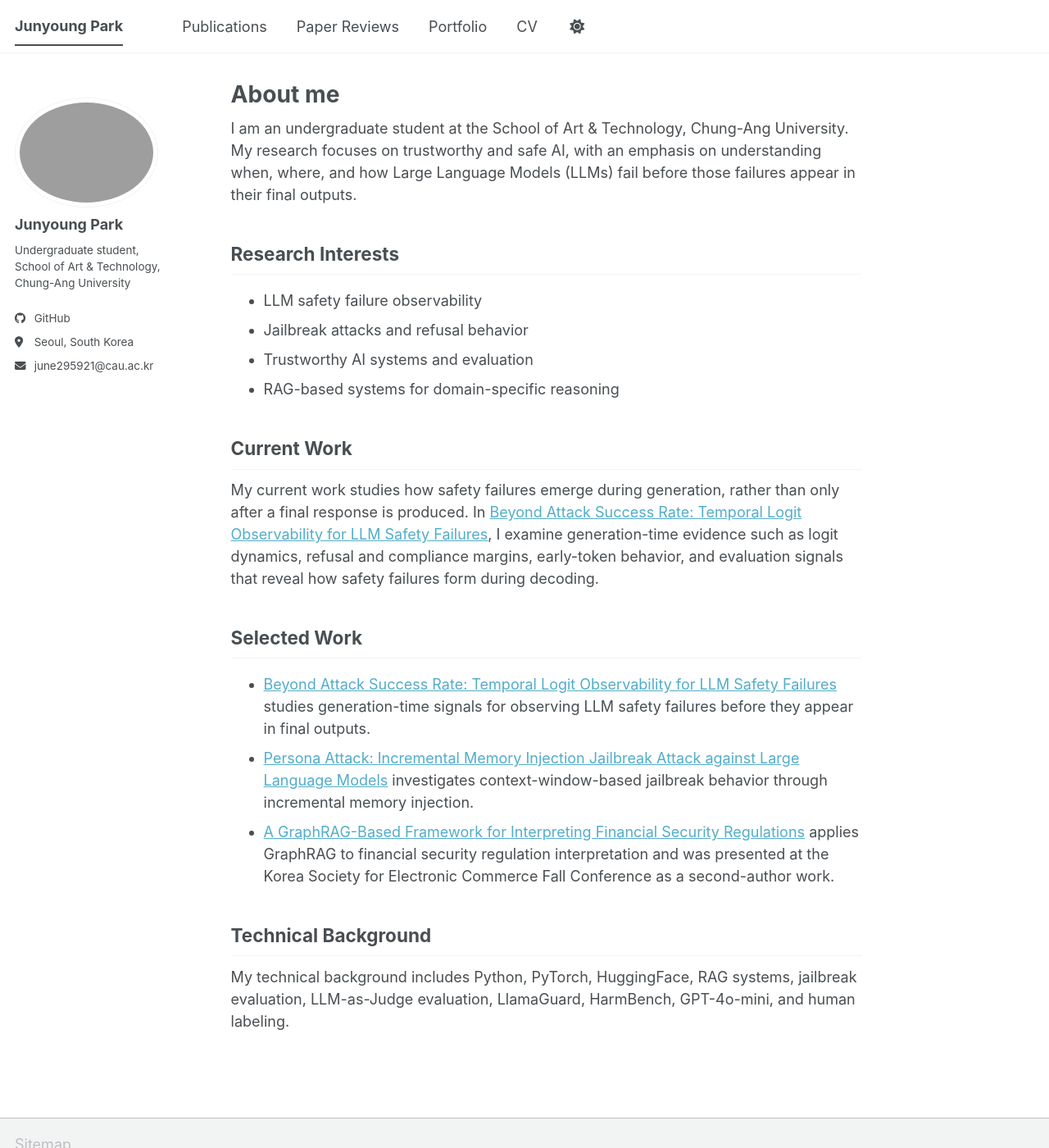
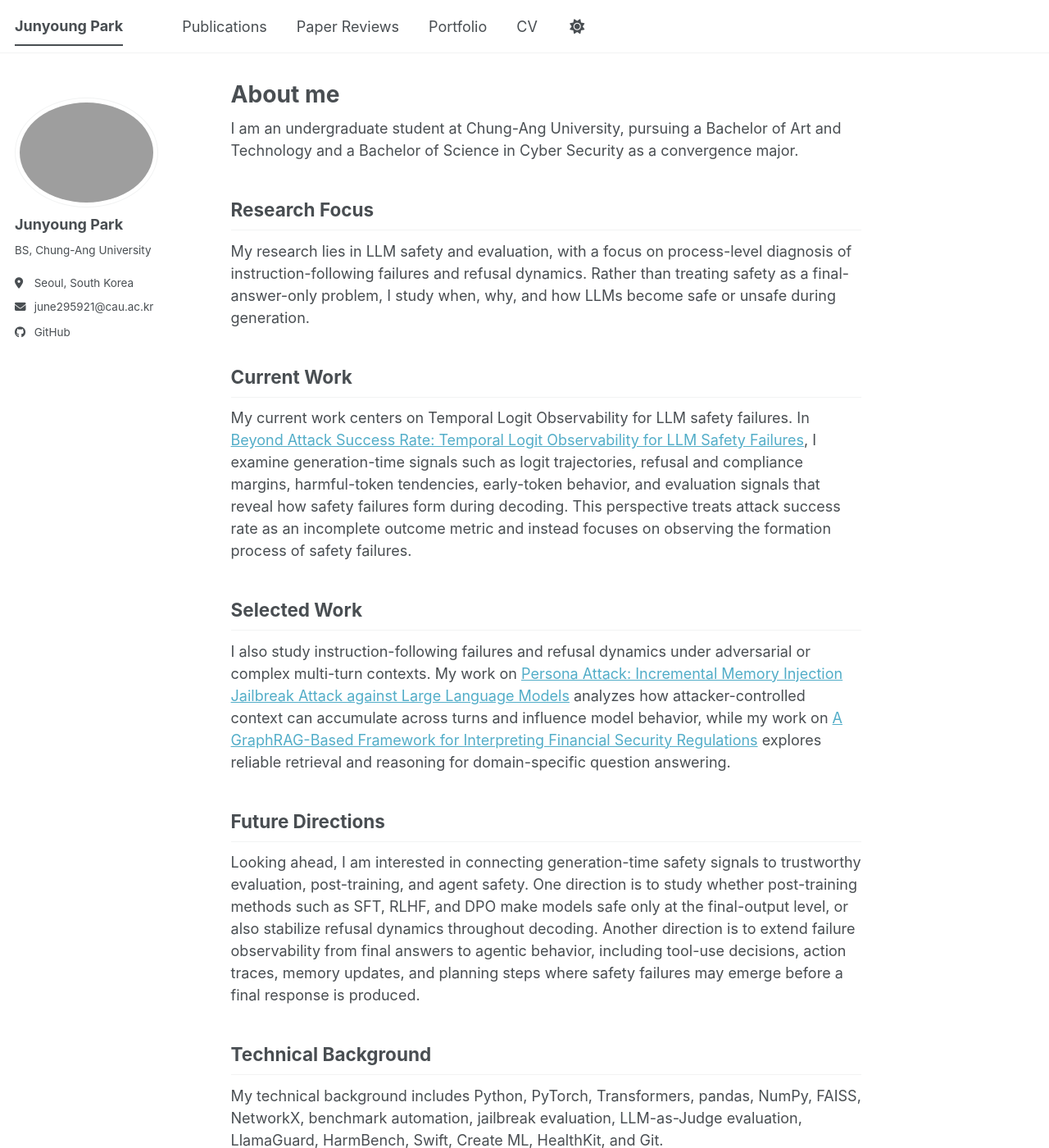
Before and after one commit to 2betforyou/2betforyou.github.io, a Jekyll site: the page built from _pages/about.md, in a window 1280 px wide and 1400 px high. Shown: the whole window at 82% size. Built offline with Jekyll 4.4.1, drawn with Linux system fonts in a browser that asks for light colours; a script bundle is joined from its source files by our own code; library files that are not in the unit come from our copies.

Commit message:
edit CV & About Me

```diff
--- a/_config.yml
+++ b/_config.yml
@@ -26,7 +26,7 @@ author:
   avatar           : "IMG_9004.jpg"
   name             : "Junyoung Park"
   pronouns         : # example: "she/her"
-  bio              : "Undergraduate student, School of Art & Technology, Chung-Ang University"
+  bio              : "BS, Chung-Ang University"
   location         : "Seoul, South Korea"
   employer         :
   uri              : # URL
--- a/_includes/author-profile.html
+++ b/_includes/author-profile.html
@@ -79,14 +79,14 @@
       {% if author.dribbble %}
         <li><a href="https://dribbble.com/{{ author.dribbble }}"><i class="fab fa-fw fa-dribbble icon-pad-right" aria-hidden="true"></i>Dribbble</a></li>
       {% endif %}
-      {% if author.github %}
-        <li><a href="https://github.com/{{ author.github }}"><i class="fab fa-fw fa-github icon-pad-right" aria-hidden="true"></i>GitHub</a></li>
-      {% endif %}
       {% if author.location %}
         <li class="author__desktop"><i class="fas fa-fw fa-location-dot icon-pad-right" aria-hidden="true"></i>{{ author.location }}</li>
       {% endif %}
       {% if author.email %}
         <li><a href="mailto:{{ author.email }}"><i class="fas fa-fw fa-envelope icon-pad-right" aria-hidden="true"></i>{{ author.email }}</a></li>
+      {% endif %}
+      {% if author.github %}
+        <li><a href="https://github.com/{{ author.github }}"><i class="fab fa-fw fa-github icon-pad-right" aria-hidden="true"></i>GitHub</a></li>
       {% endif %}
       {% if author.kaggle %}
         <li><a href="https://kaggle.com/{{ author.kaggle }}"><i class="fab fa-fw fa-kaggle icon-pad-right" aria-hidden="true"></i>Kaggle</a></li>
--- a/_pages/about.md
+++ b/_pages/about.md
@@ -7,25 +7,24 @@ redirect_from:
   - /about.html
 ---
 
-I am an undergraduate student at the School of Art & Technology, Chung-Ang University. My research focuses on trustworthy and safe AI, with an emphasis on understanding when, where, and how Large Language Models (LLMs) fail before those failures appear in their final outputs.
+I am an undergraduate student at Chung-Ang University, pursuing a Bachelor of Art and Technology and a Bachelor of Science in Cyber Security as a convergence major.
 
-## Research Interests
+## Research Focus
 
-- LLM safety failure observability
-- Jailbreak attacks and refusal behavior
-- Trustworthy AI systems and evaluation
-- RAG-based systems for domain-specific reasoning
+My research lies in LLM safety and evaluation, with a focus on process-level diagnosis of instruction-following failures and refusal dynamics. Rather than treating safety as a final-answer-only problem, I study when, why, and how LLMs become safe or unsafe during generation.
 
 ## Current Work
 
-My current work studies how safety failures emerge during generation, rather than only after a final response is produced. In [Beyond Attack Success Rate: Temporal Logit Observability for LLM Safety Failures](/publication/2026-01-22-beyond-attack-success-rate-temporal-logit-observability-llm-safety-failures), I examine generation-time evidence such as logit dynamics, refusal and compliance margins, early-token behavior, and evaluation signals that reveal how safety failures form during decoding.
+My current work centers on Temporal Logit Observability for LLM safety failures. In [Beyond Attack Success Rate: Temporal Logit Observability for LLM Safety Failures](/publication/2026-01-22-beyond-attack-success-rate-temporal-logit-observability-llm-safety-failures), I examine generation-time signals such as logit trajectories, refusal and compliance margins, harmful-token tendencies, early-token behavior, and evaluation signals that reveal how safety failures form during decoding. This perspective treats attack success rate as an incomplete outcome metric and instead focuses on observing the formation process of safety failures.
 
 ## Selected Work
 
-- [Beyond Attack Success Rate: Temporal Logit Observability for LLM Safety Failures](/publication/2026-01-22-beyond-attack-success-rate-temporal-logit-observability-llm-safety-failures) studies generation-time signals for observing LLM safety failures before they appear in final outputs.
-- [Persona Attack: Incremental Memory Injection Jailbreak Attack against Large Language Models](/publication/2025-05-01-persona-attack-incremental-memory-injection-jailbreak) investigates context-window-based jailbreak behavior through incremental memory injection.
-- [A GraphRAG-Based Framework for Interpreting Financial Security Regulations](/publication/2025-11-01-graphrag-financial-security-regulation-interpretation-framework) applies GraphRAG to financial security regulation interpretation and was presented at the Korea Society for Electronic Commerce Fall Conference as a second-author work.
+I also study instruction-following failures and refusal dynamics under adversarial or complex multi-turn contexts. My work on [Persona Attack: Incremental Memory Injection Jailbreak Attack against Large Language Models](/publication/2025-05-01-persona-attack-incremental-memory-injection-jailbreak) analyzes how attacker-controlled context can accumulate across turns and influence model behavior, while my work on [A GraphRAG-Based Framework for Interpreting Financial Security Regulations](/publication/2025-11-01-graphrag-financial-security-regulation-interpretation-framework) explores reliable retrieval and reasoning for domain-specific question answering.
+
+## Future Directions
+
+Looking ahead, I am interested in connecting generation-time safety signals to trustworthy evaluation, post-training, and agent safety. One direction is to study whether post-training methods such as SFT, RLHF, and DPO make models safe only at the final-output level, or also stabilize refusal dynamics throughout decoding. Another direction is to extend failure observability from final answers to agentic behavior, including tool-use decisions, action traces, memory updates, and planning steps where safety failures may emerge before a final response is produced.
 
 ## Technical Background
 
-My technical background includes Python, PyTorch, HuggingFace, RAG systems, jailbreak evaluation, LLM-as-Judge evaluation, LlamaGuard, HarmBench, GPT-4o-mini, and human labeling.
+My technical background includes Python, PyTorch, Transformers, pandas, NumPy, FAISS, NetworkX, benchmark automation, jailbreak evaluation, LLM-as-Judge evaluation, LlamaGuard, HarmBench, Swift, Create ML, HealthKit, and Git.
```
Also changed, not shown: _pages/cv.md (+1 -1 lines), 1 other file.
